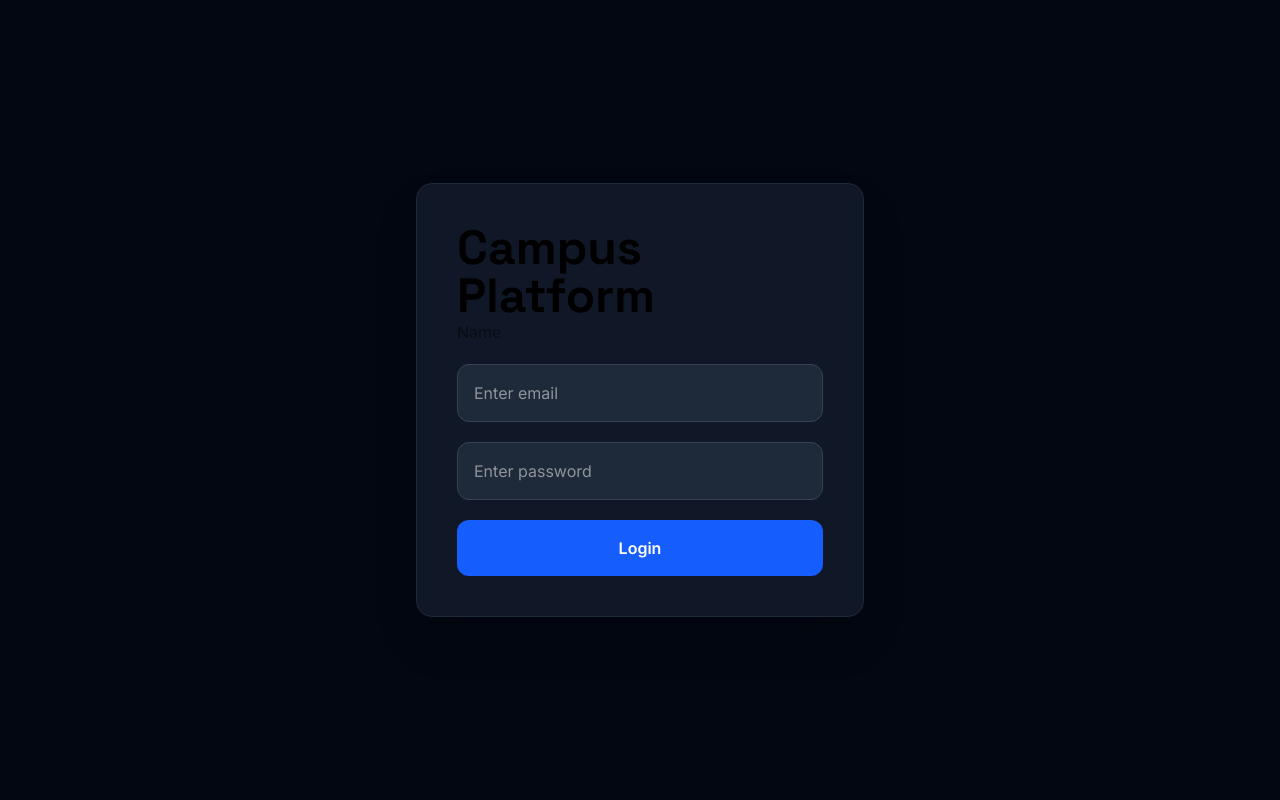
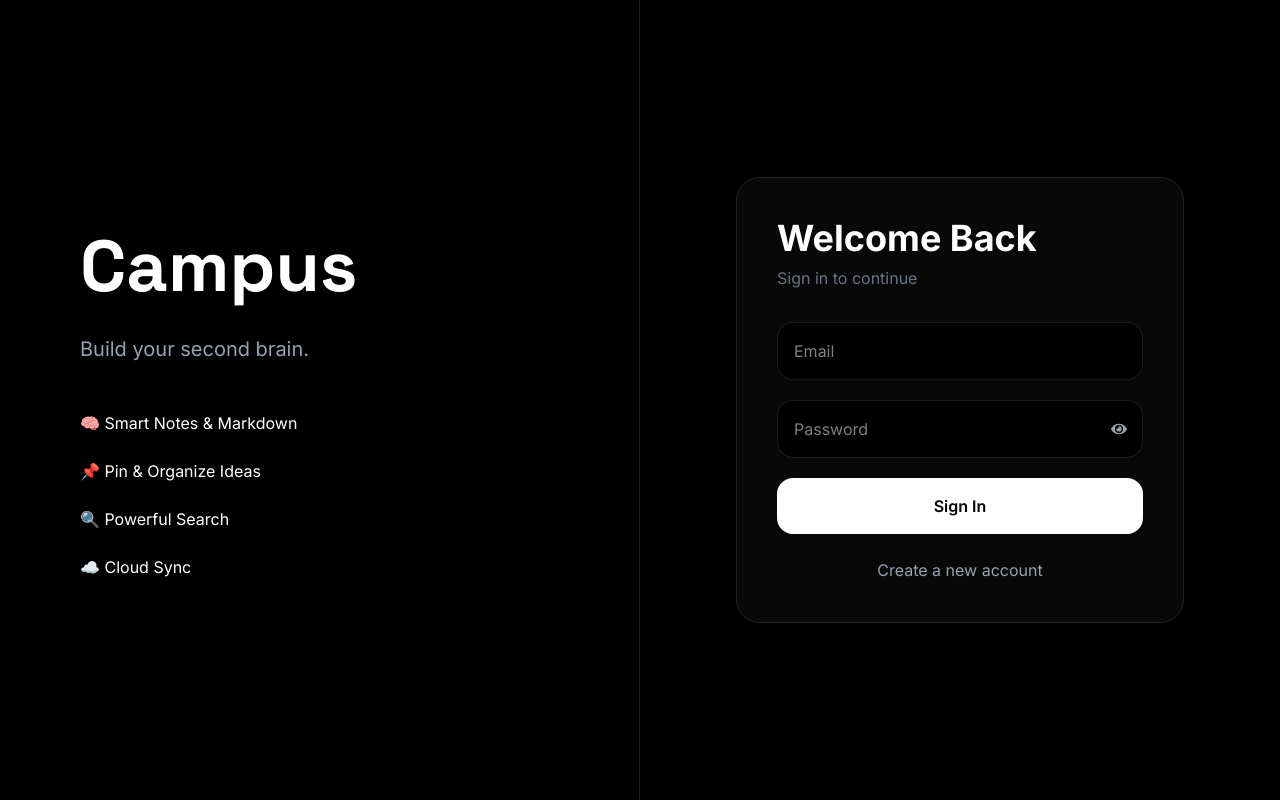
Before and after one commit to omkarsureshs/campus-platform, a React app in the folder frontend/: page / in a window 1280 px wide. Built offline with nearby package versions, Linux system fonts and the light colour scheme; the HTML template or start-up script is replaced by a standard one.

Commit message:
feat(auth): add registration flow, password validation and onboarding UI

```diff
--- a/frontend/package.json
+++ b/frontend/package.json
@@ -16,6 +16,7 @@
     "react": "^19.2.6",
     "react-dom": "^19.2.6",
     "react-hot-toast": "^2.6.0",
+    "react-icons": "^5.6.0",
     "react-markdown": "^10.1.0",
     "react-router-dom": "^7.15.1",
     "remark-gfm": "^4.0.1"
--- a/frontend/src/pages/Dashboard.jsx
+++ b/frontend/src/pages/Dashboard.jsx
@@ -51,11 +51,11 @@ function Dashboard({ user }) {
       >
 
         <h1 className="text-5xl font-bold font-['Space_Grotesk']">
-          Welcome Back 👋
+          Welcome back, {user?.name} 👋
         </h1>
 
         <p className="text-gray-400 mt-2 mb-10">
-          Logged in as {user?.email}
+          Logged in as {user?.name}
         </p>
 
       </motion.div>
--- a/frontend/src/pages/Login.jsx
+++ b/frontend/src/pages/Login.jsx
@@ -1,50 +1,81 @@
 import { useState } from "react";
 import axios from "axios";
+import toast from "react-hot-toast";
+import { FaEye, FaEyeSlash } from "react-icons/fa";
 
 function Login({ setUser }) {
+
   const [email, setEmail] = useState("");
   const [password, setPassword] = useState("");
   const [name, setName] = useState("");
+  const [confirmPassword, setConfirmPassword] = useState("");
 
-const handleLogin = async (e) => {
+  const [isRegister, setIsRegister] =
+    useState(false);
+
+  const [showPassword, setShowPassword] =
+    useState(false);
+
+  const passwordChecks = {
+    length: password.length >= 8,
+    uppercase: /[A-Z]/.test(password),
+    lowercase: /[a-z]/.test(password),
+    number: /[0-9]/.test(password),
+    special: /[^A-Za-z0-9]/.test(password),
+  };
+
+  const completedChecks =
+    Object.values(passwordChecks)
+      .filter(Boolean)
+      .length;
+
+  const passwordStrength =
+    completedChecks <= 2
+      ? "Weak"
+      : completedChecks <= 4
+      ? "Medium"
+      : "Strong";
+
+  const handleSubmit = async (e) => {
+
     e.preventDefault();
 
     try {
-    const response = await axios.post(
-      "https://campus-platform-hp24.onrender.com/api/auth/login",
-      {
-        email,
-        password,
-      }
+
+      if (isRegister) {
+
+        if (password !== confirmPassword) {
+
+          toast.error(
+            "Passwords do not match"
           );
 
-    const token = response.data.token;
-    localStorage.setItem("token", token);
+          return;
+        }
 
-    const profileResponse = await axios.get(
-      "https://campus-platform-hp24.onrender.com/api/auth/me",
-      {
-        headers: {
-          Authorization: `Bearer ${token}`,
-        },
-      }
+        const validPassword =
+          passwordChecks.length &&
+          passwordChecks.uppercase &&
+          passwordChecks.lowercase &&
+          passwordChecks.number &&
+          passwordChecks.special;
+
+        if (!validPassword) {
+
+          toast.error(
+            "Password requirements not met"
           );
 
-    setUser(profileResponse.data.user);
+          return;
+        }
+      }
 
-    alert("Login successful!");
-  } catch (err) {
-    console.error(err);
-    alert("Login failed");
-  }
-};
+      const endpoint = isRegister
+        ? "/api/auth/register"
+        : "/api/auth/login";
 
-const handleRegister = async (e) => {
-  e.preventDefault();
-
-  try {
-    const res = await axios.post(
-      "https://campus-platform-hp24.onrender.com/api/auth/register",
+      const response = await axios.post(
+        `https://campus-platform-hp24.onrender.com${endpoint}`,
         {
           name,
           email,
@@ -52,53 +83,364 @@ const handleRegister = async (e) => {
         }
       );
 
-    alert("Registered successfully!");
+      if (isRegister) {
+
+        toast.success(
+          "Account created successfully!"
+        );
+
+        setIsRegister(false);
+
+        setPassword("");
+        setConfirmPassword("");
+
+        return;
+      }
+
+      const token =
+        response.data.token;
+
+      localStorage.setItem(
+        "token",
+        token
+      );
+
+      const profileResponse =
+        await axios.get(
+          "https://campus-platform-hp24.onrender.com/api/profile",
+          {
+            headers: {
+              Authorization:
+                `Bearer ${token}`,
+            },
+          }
+        );
+
+      setUser(
+        profileResponse.data.user
+      );
+
+      toast.success(
+        "Welcome back!"
+      );
+
     } catch (err) {
+
       console.error(err);
-    alert("Register failed");
+
+      toast.error(
+        err?.response?.data?.message ||
+        "Something went wrong"
+      );
     }
   };
 
   return (
-  <div className="min-h-screen flex items-center justify-center bg-gray-950">
-    <div className="bg-gray-900 p-10 rounded-2xl shadow-2xl w-full max-w-md border border-gray-800">
 
-      <h2 className="text-5xl font-bold font-['Space_Grotesk']">
-        Campus Platform
+    <div className="min-h-screen bg-black text-white flex">
+
+      {/* Left Side */}
+
+      <div className="hidden lg:flex w-1/2 flex-col justify-center px-20 border-r border-white/10">
+
+        <h1 className="text-7xl font-bold font-['Space_Grotesk'] leading-tight">
+          Campus
+        </h1>
+
+        <p className="text-xl text-gray-400 mt-6">
+          Build your second brain.
+        </p>
+
+        <div className="mt-12 space-y-6">
+
+          <div>
+            🧠 Smart Notes & Markdown
+          </div>
+
+          <div>
+            📌 Pin & Organize Ideas
+          </div>
+
+          <div>
+            🔍 Powerful Search
+          </div>
+
+          <div>
+            ☁️ Cloud Sync
+          </div>
+
+        </div>
+
+      </div>
+
+      {/* Right Side */}
+
+      <div className="flex-1 flex items-center justify-center px-6">
+
+        <div
+          className="
+          w-full
+          max-w-md
+          bg-white/[0.03]
+          border
+          border-white/10
+          rounded-3xl
+          p-10
+          backdrop-blur-xl
+        "
+        >
+
+          <h2 className="text-4xl font-bold mb-2">
+
+            {isRegister
+              ? "Create Account"
+              : "Welcome Back"}
+
           </h2>
 
-      <form onSubmit={handleLogin} className="space-y-5">
+          <p className="text-gray-500 mb-8">
+
+            {isRegister
+              ? "Start your productivity journey"
+              : "Sign in to continue"}
+
+          </p>
+
+          <form
+            onSubmit={handleSubmit}
+            className="space-y-5"
+          >
+
+            {isRegister && (
+
               <input
                 type="text"
-  placeholder="Name"
+                placeholder="Full Name"
                 value={name}
-  onChange={(e) => setName(e.target.value)}
+                onChange={(e) =>
+                  setName(
+                    e.target.value
+                  )
+                }
+                className="
+                w-full
+                p-4
+                rounded-2xl
+                bg-black
+                border
+                border-white/10
+              "
               />
+
+            )}
+
             <input
               type="email"
-          placeholder="Enter email"
+              placeholder="Email"
               value={email}
-          onChange={(e) => setEmail(e.target.value)}
-          className="w-full p-4 rounded-xl bg-gray-800 text-white border border-gray-700 outline-none focus:border-blue-500"
+              onChange={(e) =>
+                setEmail(
+                  e.target.value
+                )
+              }
+              className="
+              w-full
+              p-4
+              rounded-2xl
+              bg-black
+              border
+              border-white/10
+            "
             />
+
+            <div className="relative">
+
+              <input
+                type={
+                  showPassword
+                    ? "text"
+                    : "password"
+                }
+                placeholder="Password"
+                value={password}
+                onChange={(e) =>
+                  setPassword(
+                    e.target.value
+                  )
+                }
+                className="
+                w-full
+                p-4
+                rounded-2xl
+                bg-black
+                border
+                border-white/10
+              "
+              />
+
+              <button
+                type="button"
+                onClick={() =>
+                  setShowPassword(
+                    !showPassword
+                  )
+                }
+                className="
+                absolute
+                right-4
+                top-1/2
+                -translate-y-1/2
+                text-gray-400
+              "
+              >
+                {showPassword
+                  ? <FaEyeSlash />
+                  : <FaEye />}
+              </button>
+
+            </div>
+
+            {isRegister && (
+
+              <>
+                <div className="space-y-2 text-sm">
+
+                  <p className={
+                    passwordChecks.length
+                      ? "text-green-400"
+                      : "text-gray-500"
+                  }>
+                    ✓ 8 characters
+                  </p>
+
+                  <p className={
+                    passwordChecks.uppercase
+                      ? "text-green-400"
+                      : "text-gray-500"
+                  }>
+                    ✓ Uppercase
+                  </p>
+
+                  <p className={
+                    passwordChecks.lowercase
+                      ? "text-green-400"
+                      : "text-gray-500"
+                  }>
+                    ✓ Lowercase
+                  </p>
+
+                  <p className={
+                    passwordChecks.number
+                      ? "text-green-400"
+                      : "text-gray-500"
+                  }>
+                    ✓ Number
+                  </p>
+
+                  <p className={
+                    passwordChecks.special
+                      ? "text-green-400"
+                      : "text-gray-500"
+                  }>
+                    ✓ Special Character
+                  </p>
+
+                </div>
+
+                <div>
+
+                  <div className="h-2 bg-gray-800 rounded-full">
+
+                    <div
+                      className={`
+                      h-2 rounded-full transition-all
+                      ${
+                        passwordStrength === "Weak"
+                          ? "bg-red-500 w-1/3"
+                          : passwordStrength === "Medium"
+                          ? "bg-yellow-500 w-2/3"
+                          : "bg-green-500 w-full"
+                      }
+                    `}
+                    />
+
+                  </div>
+
+                  <p className="text-sm mt-2 text-gray-400">
+                    Strength:
+                    {" "}
+                    {passwordStrength}
+                  </p>
+
+                </div>
 
                 <input
                   type="password"
-          placeholder="Enter password"
-          value={password}
-          onChange={(e) => setPassword(e.target.value)}
-          className="w-full p-4 rounded-xl bg-gray-800 text-white border border-gray-700 outline-none focus:border-blue-500"
+                  placeholder="Confirm Password"
+                  value={confirmPassword}
+                  onChange={(e) =>
+                    setConfirmPassword(
+                      e.target.value
+                    )
+                  }
+                  className="
+                  w-full
+                  p-4
+                  rounded-2xl
+                  bg-black
+                  border
+                  border-white/10
+                "
                 />
+              </>
+            )}
 
             <button
               type="submit"
-          className="w-full bg-blue-600 hover:bg-blue-700 transition-all duration-300 text-white p-4 rounded-xl font-semibold"
+              className="
+              w-full
+              bg-white
+              text-black
+              p-4
+              rounded-2xl
+              font-semibold
+              hover:scale-[1.02]
+              transition
+            "
             >
-          Login
+              {isRegister
+                ? "Create Account"
+                : "Sign In"}
             </button>
 
           </form>
+
+          <div className="text-center mt-6">
+
+            <button
+              onClick={() =>
+                setIsRegister(
+                  !isRegister
+                )
+              }
+              className="
+              text-gray-400
+              hover:text-white
+            "
+            >
+
+              {isRegister
+                ? "Already have an account?"
+                : "Create a new account"}
+
+            </button>
+
           </div>
+
+        </div>
+
+      </div>
+
     </div>
   );
 }
```
Also changed, not shown: 1 other file (tests, documents, lock files or other folders). Lines whose indentation alone changed are shown as unchanged.
